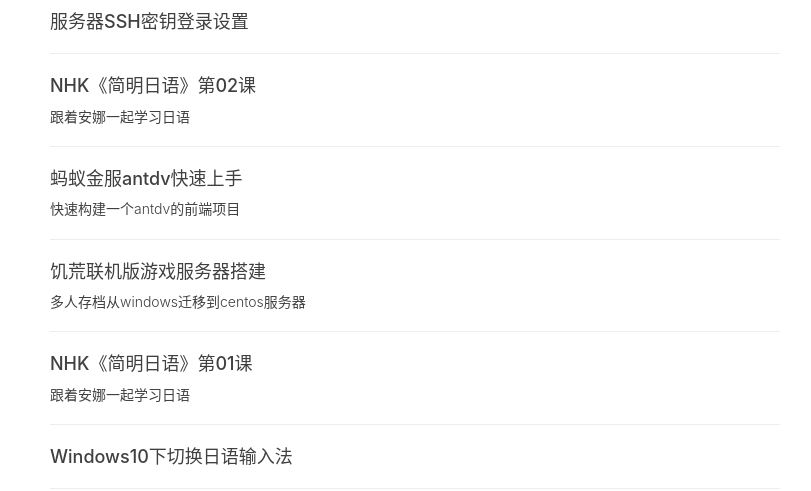
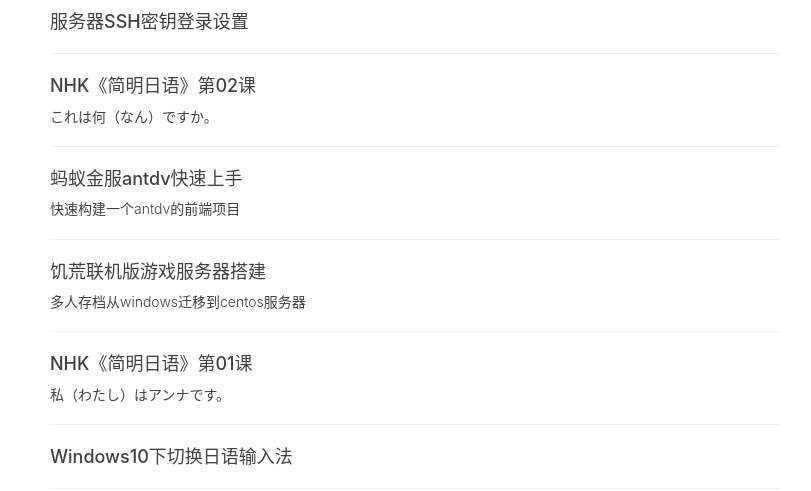
Before and after one commit to tongg112/tongg112.github.io, a Jekyll site: the page built from archive.html, in a window 1280 px wide and 900 px high, scrolled down 3641 px. Shown: the part 152-643 px from the top of the window, without its empty margins (235-1046 px from the left). Built offline with Jekyll 4.4.1, drawn with Linux system fonts in a browser that asks for light colours; nearby versions of some CDN libraries; comment, search, counter and statistics services are not loaded.

Commit message:
nhk1-2: 更新副标题

```diff
--- a/_posts/2021-07-03-nhk-1.md
+++ b/_posts/2021-07-03-nhk-1.md
@@ -1,7 +1,7 @@
 ---
 layout: post
 title:  "NHK《简明日语》第01课"
-subtitle: "跟着安娜一起学习日语"
+subtitle: "私（わたし）はアンナです。"
 author: xtong
 date:   2021-07-03 22:16:30 +0800
 catalog: true
--- a/_posts/2021-07-06-nhk-2.md
+++ b/_posts/2021-07-06-nhk-2.md
@@ -1,7 +1,7 @@
 ---
 layout: post
 title:  "NHK《简明日语》第02课"
-subtitle: "跟着安娜一起学习日语"
+subtitle: "これは何（なん）ですか。"
 author: xtong
 date:   2021-07-06 21:20:42 +0800
 catalog: true
```
